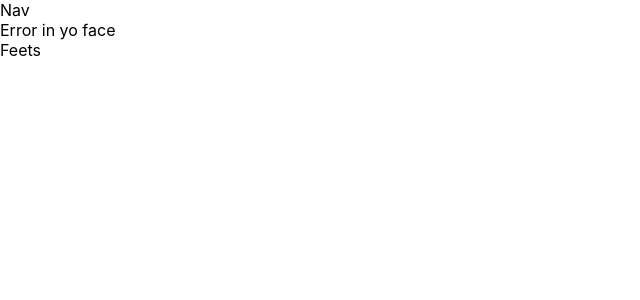
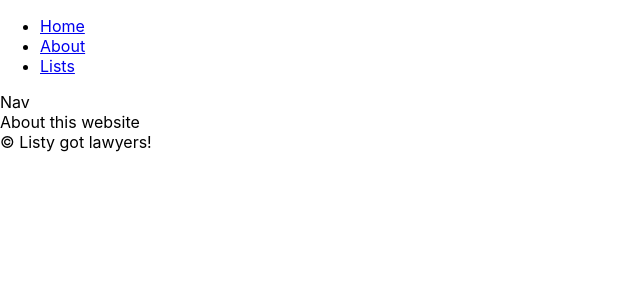
Before and after one commit to caligraham/listy-frontend, a React (Create React App) app: page /about in a window 1280 px wide. Shown: the top 300 px of the page, without its empty margins (0-640 px from the left). Built offline with nearby package versions, Linux system fonts and the light colour scheme.

Commit message:
build out nav bar

```diff
--- a/src/App.js
+++ b/src/App.js
@@ -3,9 +3,11 @@
 import './App.css';
 import { BrowserRouter as Router, Switch, Route } from 'react-router-dom';
 import Nav from './components/Nav';
+import Footer from './components/Footer';
 import Home from './components/Home';
-import Footer from './components/Footer';
-import ErrorPage from './components/Error'
+import About from './components/About';
+import Index from './components/Index'
+import ErrorPage from './components/Error';
 
 
 
@@ -16,6 +18,8 @@
     <Nav />
     <Switch>
       <Route exact path="/" component={ Home } />
+      <Route exact path="/about" component= { About } />
+      <Route exact path="/lists" component={ Index } />
       <Route component={ ErrorPage } />
     </Switch>
     <Footer />
--- a/src/components/About.js
+++ b/src/components/About.js
@@ -4,7 +4,7 @@
     render() {
         return (
             <div>
-                About Page
+                About this website
             </div>
         )
     }
--- a/src/components/Footer.js
+++ b/src/components/Footer.js
@@ -4,7 +4,7 @@
     render() {
         return (
             <div>
-               Feets
+               &copy; Listy got lawyers!
             </div>
         )
     }
--- a/src/components/Nav.js
+++ b/src/components/Nav.js
@@ -1,9 +1,15 @@
 import React, { Component } from 'react'
+import { Link } from 'react-router-dom';
 
 class Nav extends Component {
     render() {
         return (
             <div>
+                <ul>
+                    <li><Link to="/">Home</Link></li>
+                    <li><Link to="/about">About</Link></li>
+                    <li><Link to="/lists">Lists</Link></li>
+                </ul>
                 Nav
             </div>
         )
```
